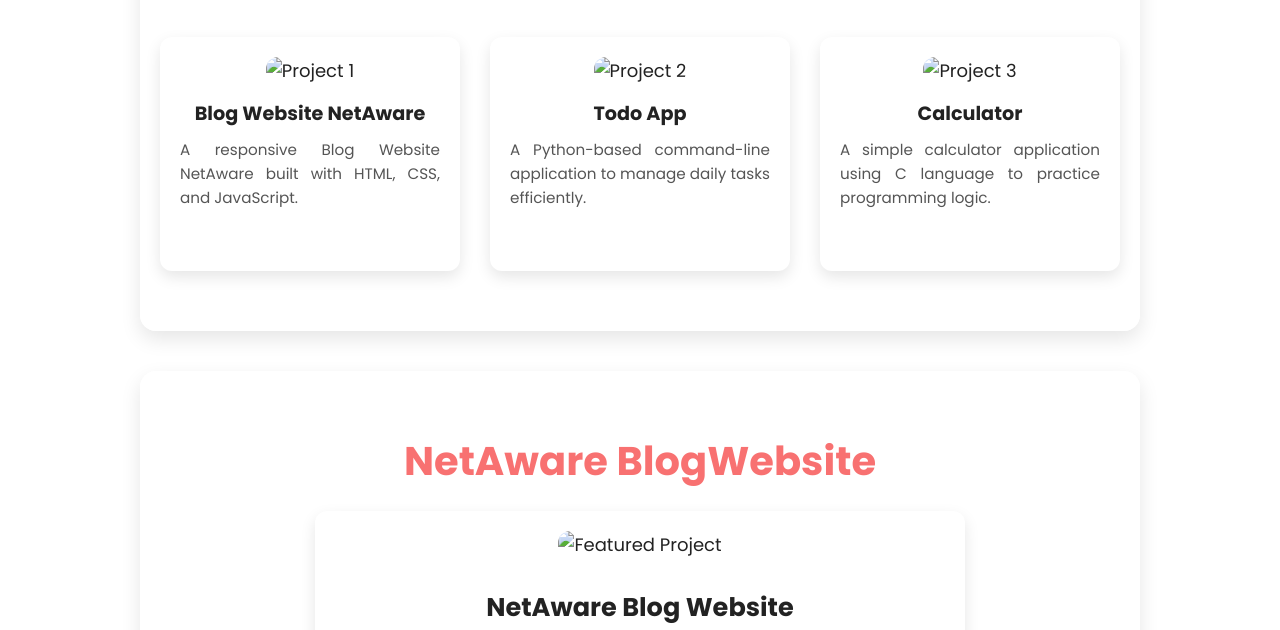
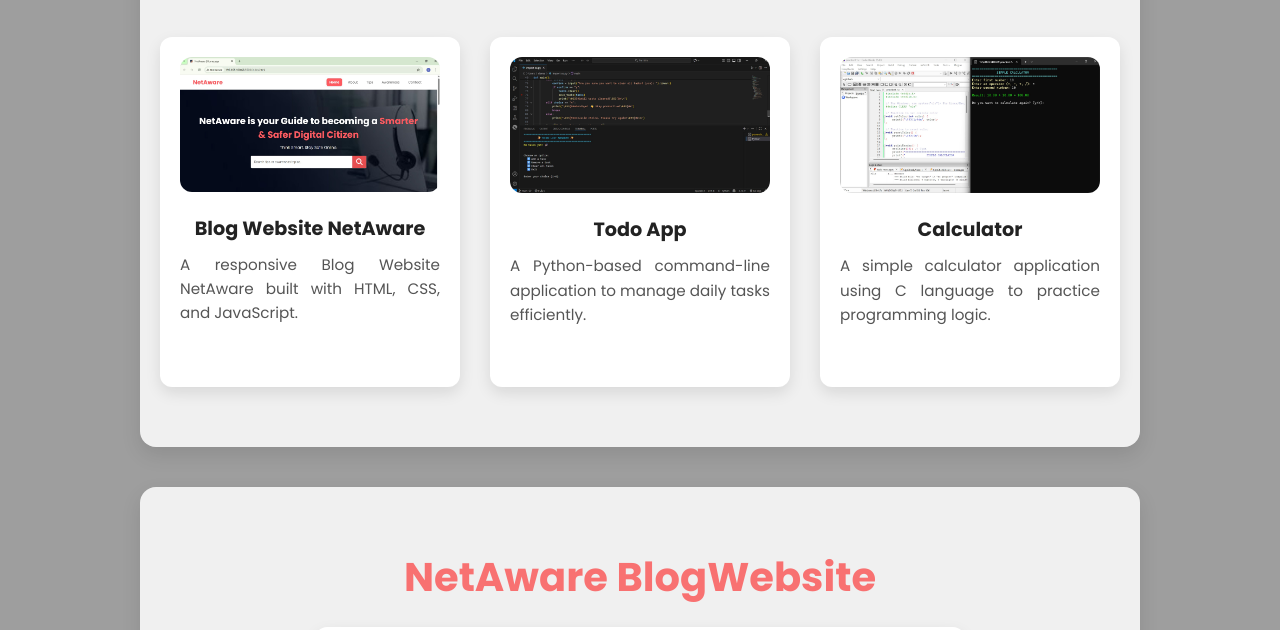
Before and after one commit to 2501101448-pixel/Portfolio, a plain HTML site: page page.html in a window 1280 px wide. Shown: the part 281-911 px from the top of the page. Drawn offline with nearby package versions, Linux system fonts and the light colour scheme; the site is published under a folder, as on GitHub Pages, so addresses that start at the root find nothing.

Commit message:
fix the image

```diff
--- a/page.html
+++ b/page.html
@@ -38,7 +38,7 @@
 
         <div class="projects-list">
           <div class="project-card">
-            <img src="/image/p1.jpg" alt="Project 1" />
+            <img src="image/p1.jpg" alt="Project 1" />
             <h3>Blog Website NetAware</h3>
             <p>
               A responsive Blog Website NetAware built with HTML, CSS, and
@@ -47,7 +47,7 @@
           </div>
 
           <div class="project-card">
-            <img src="/image/todo.jpg" alt="Project 2" />
+            <img src="image/todo.jpg" alt="Project 2" />
             <h3>Todo App</h3>
             <p>
               A Python-based command-line application to manage daily tasks
@@ -56,7 +56,7 @@
           </div>
 
           <div class="project-card">
-            <img src="/image/pr2.jpg" alt="Project 3" />
+            <img src="image/pr2.jpg" alt="Project 3" />
             <h3>Calculator</h3>
             <p>
               A simple calculator application using C language to practice
@@ -69,7 +69,7 @@
       <section class="projects">
         <h2>NetAware BlogWebsite</h2>
         <div class="project-card featured-project">
-          <img src="/image/1234.jpg" alt="Featured Project" />
+          <img src="image/1234.jpg" alt="Featured Project" />
           <h3>NetAware Blog Website</h3>
           <p>
             A modern Blog website system with animations, responsive UI, and
--- a/style.css
+++ b/style.css
@@ -10,7 +10,7 @@
 
 body {
   min-height: 100vh;
-  background: url(/image/b3.png) no-repeat center center/cover;
+  background: url(image/b3.png) no-repeat center center/cover;
   background-attachment: fixed;
   color: #222;
   font-size: 18px;
```
Also changed, not shown: Index.html (+1 -1 lines).
